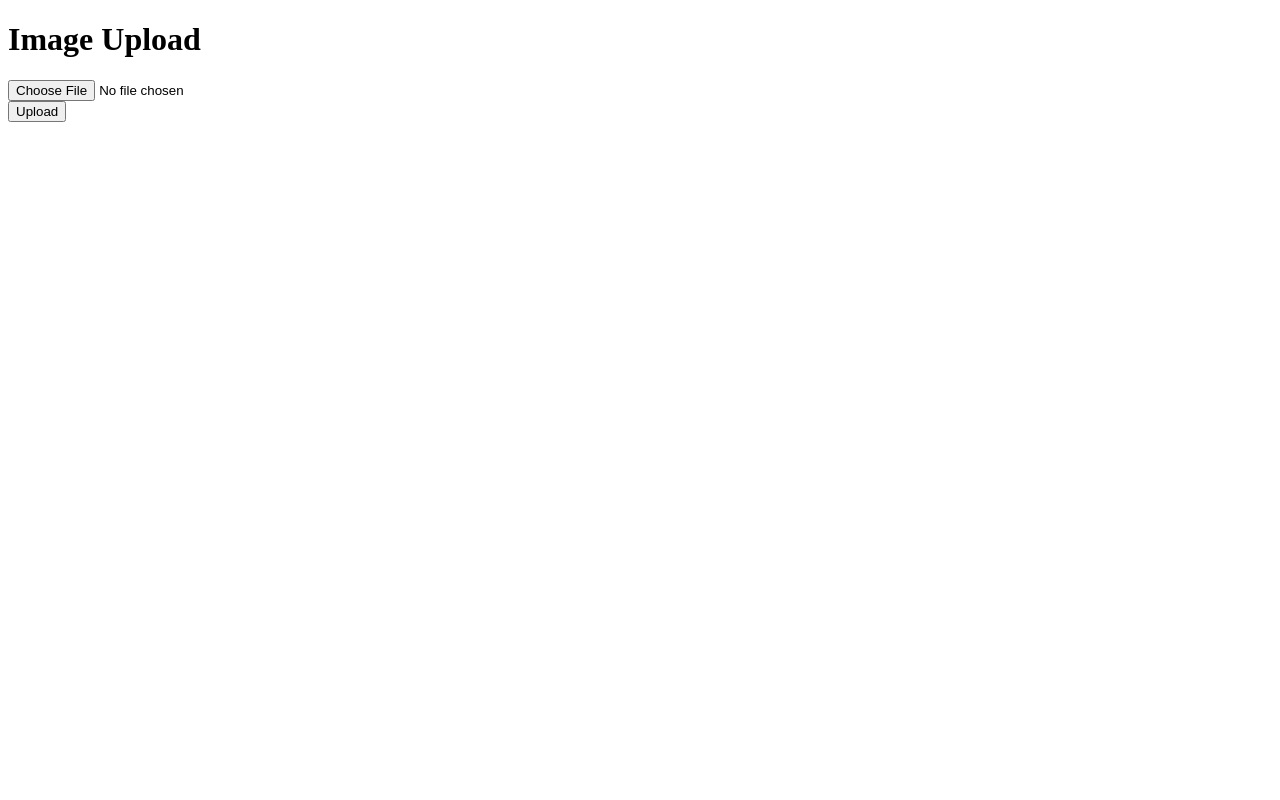
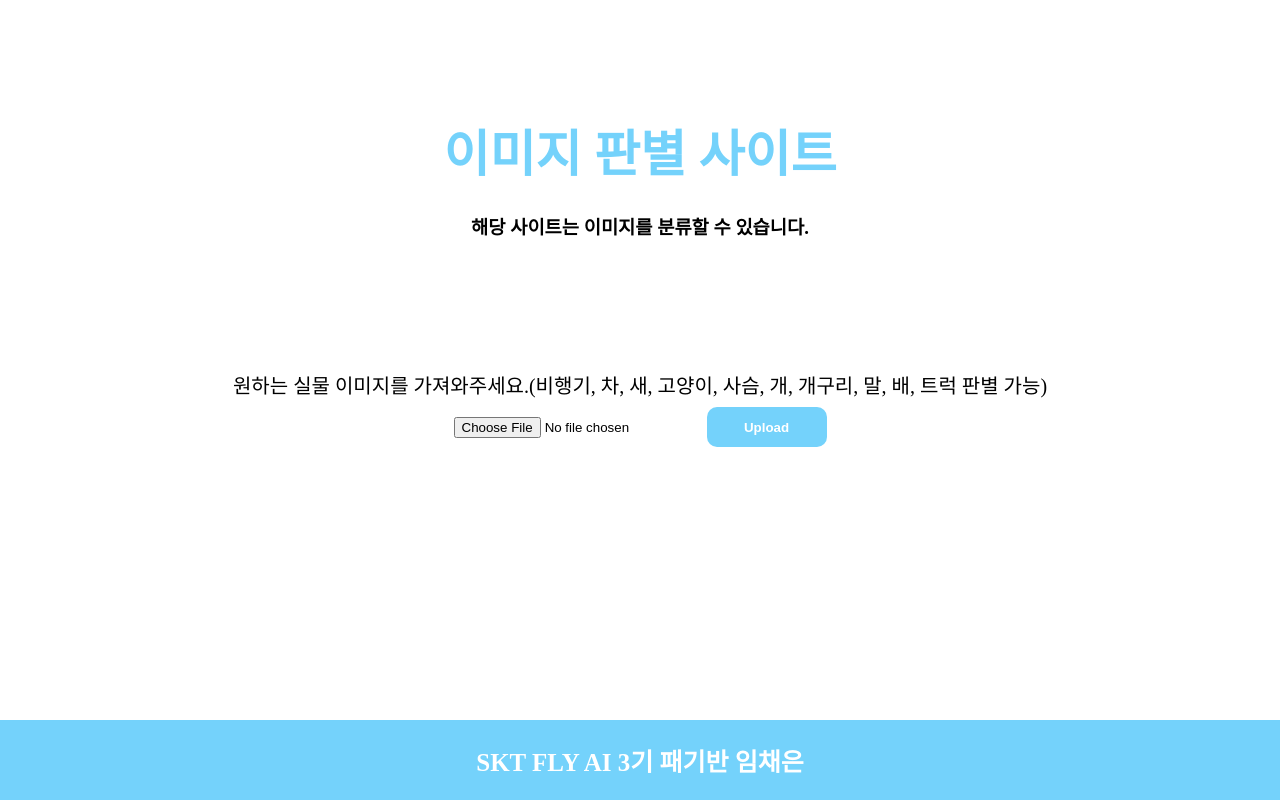
Before and after one commit to crapas/skt-fly-ai-hw3, a Flask app: page / in a window 1280 px wide. Run offline with Flask 2, Linux system fonts and the light colour scheme; parts of the project's set-up code (start-up, migrations or seed data) failed here and were passed over.

Commit message:
style: 스타일 추가

```diff
--- /dev/null
+++ b/static/index.css
@@ -0,0 +1,72 @@
+p {
+	margin: 0;
+	padding: 0;
+}
+
+body {
+	margin: 0;
+}
+
+.container {
+	width: 100vw;
+	height: 100vh;
+	display: flex;
+	flex-direction: column;
+	justify-content: space-between;
+	align-items: center;
+	.title {
+		padding-top: 10vh;
+		text-align: center;
+		color: #74d2fb;
+		font-size: 50px;
+		margin-bottom: 0.5rem;
+	}
+	.sub {
+		font-size: 25px;
+	}
+}
+
+header {
+	test-align: center;
+	display: flex;
+	justify-content: center;
+	flex-direction: column;
+	align-items: center;
+}
+
+main {
+	text-align: center;
+	margin-bottom: 10rem;
+	.desc {
+		font-size: 20px;
+		margin-bottom: 0.5rem;
+	}
+	.submit {
+		width: 120px;
+		height: 40px;
+		background: #74d2fb;
+		border: none;
+		font-weight: bold;
+		color: white;
+		border-radius: 10px;
+	}
+}
+
+footer {
+	width: 100%;
+	height: 10vh;
+	text-align: center;
+	font-size: 25px;
+	display: flex;
+	align-items: center;
+	justify-content: center;
+	font-weight: bold;
+	background: #74d2fb;
+	color: white;
+}
+
+form {
+	display: flex;
+	justify-content: center;
+	align-items: center;
+}
--- a/templates/index.html
+++ b/templates/index.html
@@ -1,14 +1,26 @@
 <!DOCTYPE html>
 <html>
 	<head>
-		<title>Image Upload</title>
+		<title>Image Detect Site</title>
+		<link rel="stylesheet" href="{{ url_for('static', filename='index.css') }}">
 	</head>
 	<body>
-		<h1>Image Upload</h1>
-		<form action="/predict" method="post" enctype="multipart/form-data">
-			<input type="file" name="image" accept="image/*" required />
-			<br />
-			<input type="submit" value="Upload" />
-		</form>
+		<div class="container">
+			<header>
+				<h1 class="title">이미지 판별 사이트</h1>
+				<h3 class-'sub'>해당 사이트는 이미지를 분류할 수 있습니다.</h3>
+			</header>
+			<main>
+				<p class='desc'>원하는 실물 이미지를 가져와주세요.(비행기, 차, 새, 고양이, 사슴, 개, 개구리, 말, 배, 트럭 판별 가능)</p>
+				<form action="/predict" method="post" enctype="multipart/form-data">
+					<input type="file" name="image" accept="image/*" required />
+					<br />
+					<input class='submit' type="submit" value="Upload" />
+				</form>
+			</main>
+			<footer>
+				<p>SKT FLY AI 3기 패기반 임채은</p>
+			</footer>
+		</div>
 	</body>
 </html>
```
Also changed, not shown: static/result.css (added, +54 -0 lines), templates/result.html (+13 -3 lines).
